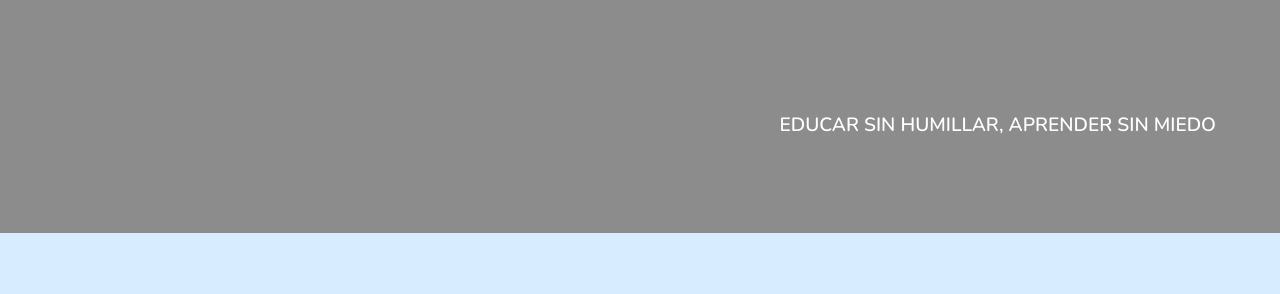
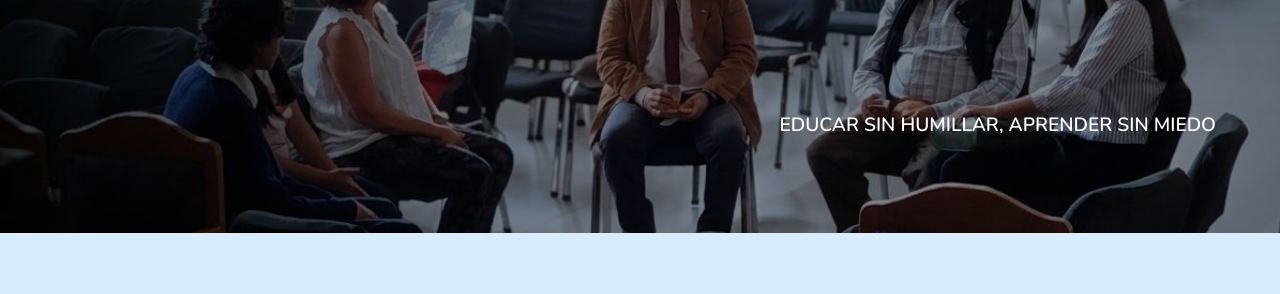
Before and after one commit to oliveraquispematias-ai/ProyectoFinal, a plain HTML site: page index.html in a window 1280 px wide. Shown: the part 322-616 px from the top of the page. Drawn offline with nearby package versions, Linux system fonts and the light colour scheme.

Commit message:
ahorasi2.html

```diff
--- a/index.html
+++ b/index.html
@@ -260,7 +260,7 @@ section{
     </nav>
 </header>
 <!-- PORTADA -->
-<section id="inicio" class="hero" style="background-image: linear-gradient(rgba(0,0,0,0.45), rgba(0,0,0,0.45)), url('portadaPP.jpeg'); background-size: cover; background-position: center;">
+<section id="inicio" class="hero" style="background-image: linear-gradient(rgba(0,0,0,0.45), rgba(0,0,0,0.45)), url('portada.jpg'); background-size: cover; background-position: center;">
   <h1>
     IMPLEMENTACIÓN DE NORMAS EN LA
     <span>PRÁCTICA PEDAGÓGICA</span> DEL AULA
```
